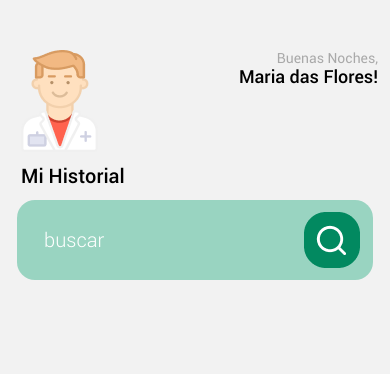
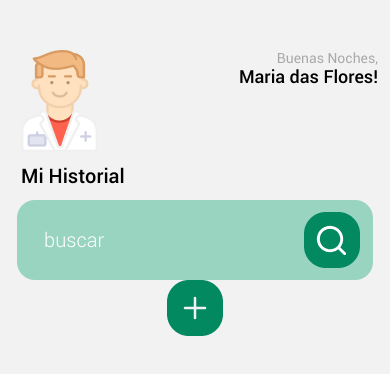
Before and after one commit to No-Country/s3-08-t, a React Native app: screen /paciente in a window 390 px wide. Shown: the top 374 px of the page. Built offline with nearby package versions, Linux system fonts and the light colour scheme.

Commit message:
ADD plus image

```diff
--- a/src/screens/PacienteScreen.js
+++ b/src/screens/PacienteScreen.js
@@ -20,18 +20,21 @@ export const PacienteScreen = () => {
         {/* TextInput buscar - start */}
         {/* https://reactnativecode.com/place-image-icon-inside-textinput-left-side/ */}
         <View style={styles.container3}>
-          <View style={styles.SectionStyle}>
+          <View style={styles.sectionStyle}>
             <TextInput
               style={{flex:1, fontSize: 20, fontFamily: 'robotoLight', color: '#fff'}}
               placeholder="buscar"
               placeholderTextColor='#fff'
               selectionColor={'#40B590'}
             />
-            <Image source={require('../../assets/buscar.png')} style={styles.ImageStyle} />
+            <Image source={require('../../assets/buscar.png')} style={styles.imageStyle} />
           </View>
         </View>
         {/* TextInput buscar - end */}
 
+        <View style={styles.plusImage}>
+          <Image source={require('../../assets/plus.png')} />
+        </View>
       </View>
 
 
@@ -87,7 +90,7 @@ const styles = StyleSheet.create({
     //margin: 10,
   },
 
-  SectionStyle: {
+  sectionStyle: {
     flexDirection: 'row',
     justifyContent: 'center',
     alignItems: 'center',
@@ -101,7 +104,7 @@ const styles = StyleSheet.create({
     paddingLeft: 27,
   },
 
-  ImageStyle: {
+  imageStyle: {
     padding: 10,
     margin: 13,
     height: 56,
@@ -111,4 +114,9 @@ const styles = StyleSheet.create({
   },
   // TextInput buscar - end
   // **********************
+
+  // plus icon
+  plusImage: {
+    alignItems: 'center'
+  }
 })
```
